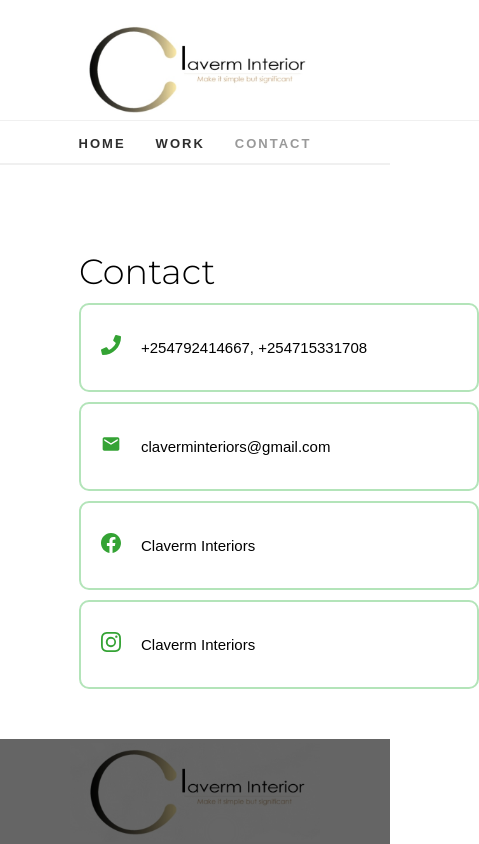
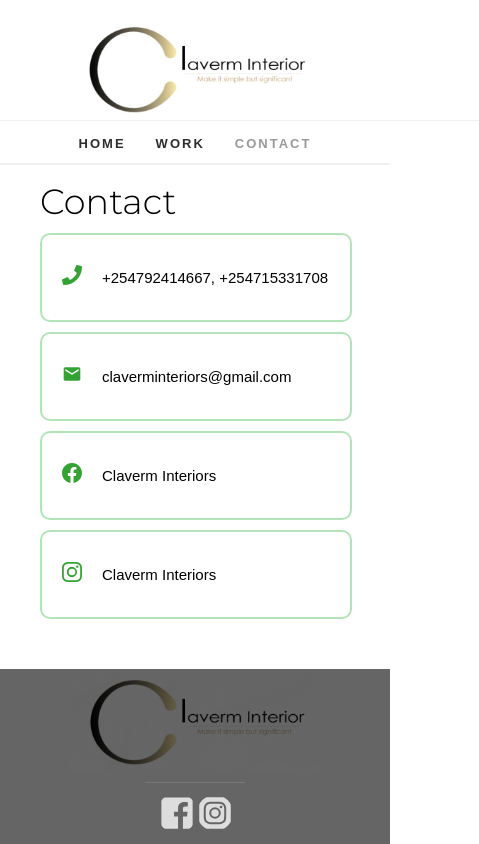
Before and after one commit to AVR-GCC/ClavermInteriors, a Next.js app: page /contact in a window 390 px wide. Shown: the top 844 px of the page, 479 px wide, since content can reach past the window. Built offline with nearby package versions, Linux system fonts and the light colour scheme; a web font is replaced by a local one.

Commit message:
Make contact page responsive

```diff
--- a/pages/contact.js
+++ b/pages/contact.js
@@ -30,7 +30,7 @@ const Contact = () => {
                 />
                 <ContactLine
                     icon={<MdMail />}
-                    text={email}
+                    text={<div className={styles.emailText}>{email}</div>}
                     onClick={() => {
                         window.open(`mailto:${email}?subject=${subject}&body=`);
                     }}
--- a/styles/Contact.module.css
+++ b/styles/Contact.module.css
@@ -1,10 +1,6 @@
-.contactContainer {
-  margin-left: 10vw;
-}
-
 .contactTitle {
   margin-left: 40px;
-  margin-top: 250px;
+  margin-top: 180px;
   font-size: 35px;
   font-family: 'Montserrat',sans-serif;
 }
@@ -18,7 +14,8 @@
   justify-content: flex-start;
   align-items: center;
   cursor: pointer;
-  width: 400px;
+  width: 80vw;
+  max-width: 400px;
   padding: 10px;
 }
 
@@ -37,3 +34,9 @@
   font-size: 15px;
   margin: 20px 10px;
 }
+
+@media (max-width: 330px) {
+  .emailText {
+    font-size: 11px;
+  }
+}
```
